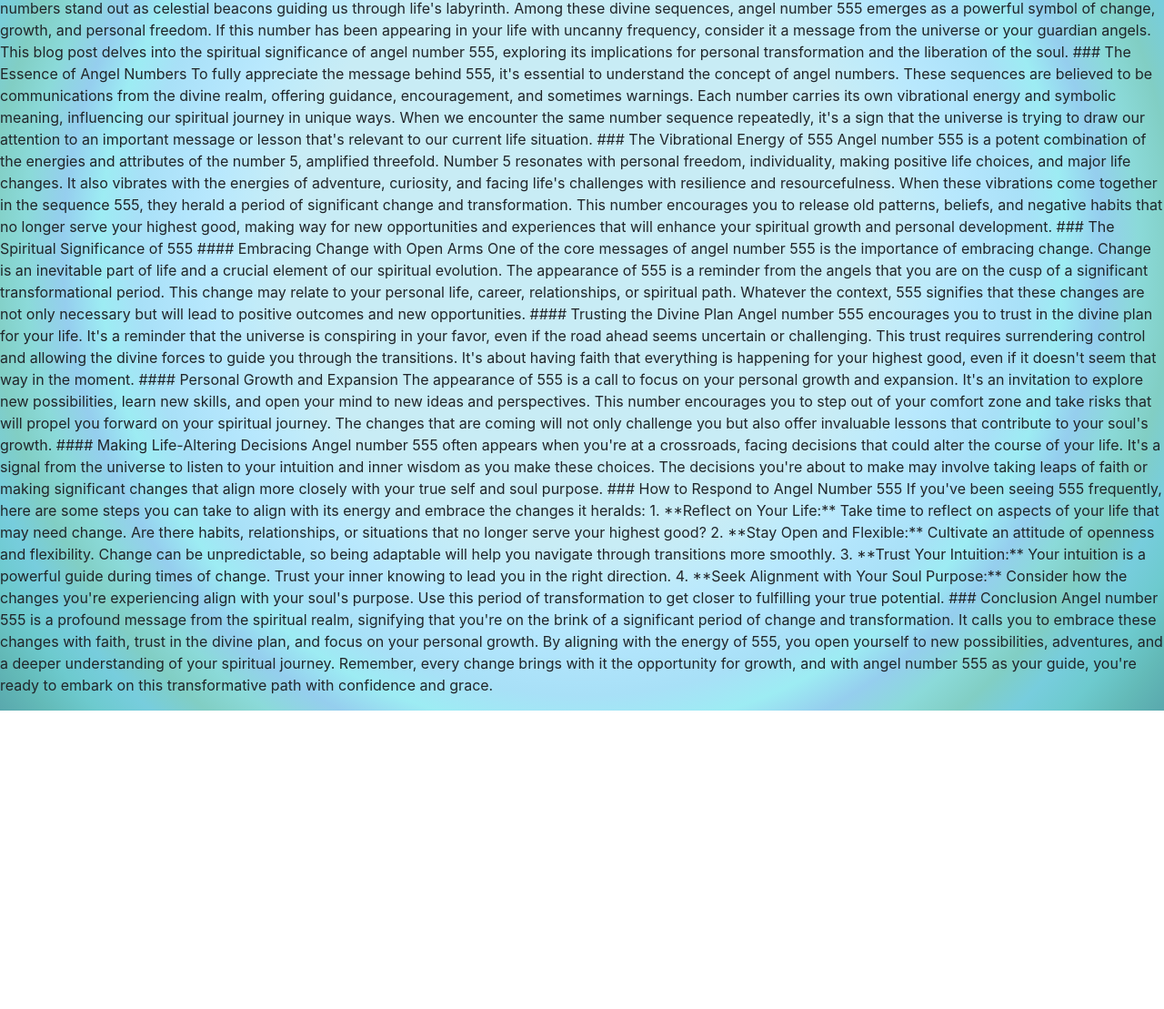
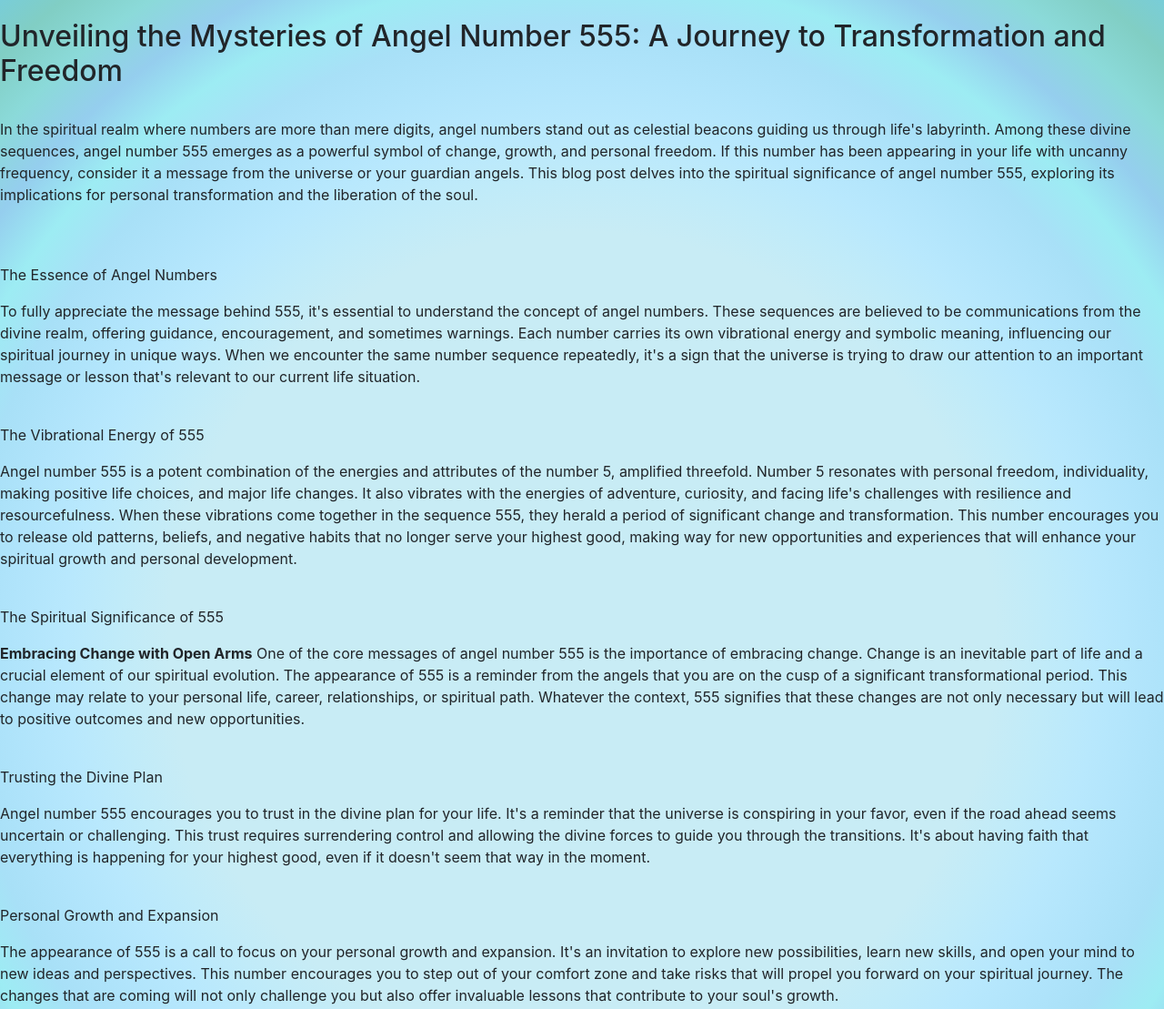
Before and after one commit to CosmosBlessings/website, a plain HTML site: page angelnumber/an555.html in a window 1280 px wide. Shown: the part 231-1340 px from the top of the page at 91% size. Before the commit the page ends 1012 px from the top, so only its background shows below. Drawn offline with nearby package versions, Linux system fonts and the light colour scheme.

Commit message:
Update an555.html

```diff
--- a/angelnumber/an555.html
+++ b/angelnumber/an555.html
@@ -64,51 +64,53 @@
   </nav>
 
 	<h1>555</h1>
-    <p>### Unveiling the Mysteries of Angel Number 555: A Journey to Transformation and Freedom
-
-        In the spiritual realm where numbers are more than mere digits, angel numbers stand out as celestial beacons guiding us through life's labyrinth. Among these divine sequences, angel number 555 emerges as a powerful symbol of change, growth, and personal freedom. If this number has been appearing in your life with uncanny frequency, consider it a message from the universe or your guardian angels. This blog post delves into the spiritual significance of angel number 555, exploring its implications for personal transformation and the liberation of the soul.
-
-        ### The Essence of Angel Numbers
-
-        To fully appreciate the message behind 555, it's essential to understand the concept of angel numbers. These sequences are believed to be communications from the divine realm, offering guidance, encouragement, and sometimes warnings. Each number carries its own vibrational energy and symbolic meaning, influencing our spiritual journey in unique ways. When we encounter the same number sequence repeatedly, it's a sign that the universe is trying to draw our attention to an important message or lesson that's relevant to our current life situation.
-
-        ### The Vibrational Energy of 555
-
+  <br><br>
+    <h2>Unveiling the Mysteries of Angel Number 555: A Journey to Transformation and Freedom </h2>
+<br>
+<p class="para">
+        In the spiritual realm where numbers are more than mere digits, angel numbers stand out as celestial beacons guiding us through life's labyrinth. Among these divine sequences, angel number 555 emerges as a powerful symbol of change, growth, and personal freedom. If this number has been appearing in your life with uncanny frequency, consider it a message from the universe or your guardian angels. This blog post delves into the spiritual significance of angel number 555, exploring its implications for personal transformation and the liberation of the soul.</p>
+        <br><br>
+        <p class="ph1">
+         The Essence of Angel Numbers
+      </p>
+      <p class="para">
+        To fully appreciate the message behind 555, it's essential to understand the concept of angel numbers. These sequences are believed to be communications from the divine realm, offering guidance, encouragement, and sometimes warnings. Each number carries its own vibrational energy and symbolic meaning, influencing our spiritual journey in unique ways. When we encounter the same number sequence repeatedly, it's a sign that the universe is trying to draw our attention to an important message or lesson that's relevant to our current life situation. </p>
+        <br>
+        <p class="ph2"> The Vibrational Energy of 555</p>
+        <p class="para">
         Angel number 555 is a potent combination of the energies and attributes of the number 5, amplified threefold. Number 5 resonates with personal freedom, individuality, making positive life choices, and major life changes. It also vibrates with the energies of adventure, curiosity, and facing life's challenges with resilience and resourcefulness.
 
-        When these vibrations come together in the sequence 555, they herald a period of significant change and transformation. This number encourages you to release old patterns, beliefs, and negative habits that no longer serve your highest good, making way for new opportunities and experiences that will enhance your spiritual growth and personal development.
+        When these vibrations come together in the sequence 555, they herald a period of significant change and transformation. This number encourages you to release old patterns, beliefs, and negative habits that no longer serve your highest good, making way for new opportunities and experiences that will enhance your spiritual growth and personal development.</p>
+        <br>
+        <p class="ph2">The Spiritual Significance of 555</p>
+        <p class="para">
+       <b>Embracing Change with Open Arms</b> One of the core messages of angel number 555 is the importance of embracing change. Change is an inevitable part of life and a crucial element of our spiritual evolution. The appearance of 555 is a reminder from the angels that you are on the cusp of a significant transformational period. This change may relate to your personal life, career, relationships, or spiritual path. Whatever the context, 555 signifies that these changes are not only necessary but will lead to positive outcomes and new opportunities.</p>
+        <br>
+       <p class="ph2"> Trusting the Divine Plan</p>
 
-        ### The Spiritual Significance of 555
+       <p class="para"> Angel number 555 encourages you to trust in the divine plan for your life. It's a reminder that the universe is conspiring in your favor, even if the road ahead seems uncertain or challenging. This trust requires surrendering control and allowing the divine forces to guide you through the transitions. It's about having faith that everything is happening for your highest good, even if it doesn't seem that way in the moment.</p>
+        <br>
+        <p class="ph2">Personal Growth and Expansion</p>
 
-        #### Embracing Change with Open Arms
+        <p class="para">The appearance of 555 is a call to focus on your personal growth and expansion. It's an invitation to explore new possibilities, learn new skills, and open your mind to new ideas and perspectives. This number encourages you to step out of your comfort zone and take risks that will propel you forward on your spiritual journey. The changes that are coming will not only challenge you but also offer invaluable lessons that contribute to your soul's growth.</p>
+        <br>
+        <p class="ph2">Making Life-Altering Decisions</p></p>
 
-        One of the core messages of angel number 555 is the importance of embracing change. Change is an inevitable part of life and a crucial element of our spiritual evolution. The appearance of 555 is a reminder from the angels that you are on the cusp of a significant transformational period. This change may relate to your personal life, career, relationships, or spiritual path. Whatever the context, 555 signifies that these changes are not only necessary but will lead to positive outcomes and new opportunities.
+        <p class="para">Angel number 555 often appears when you're at a crossroads, facing decisions that could alter the course of your life. It's a signal from the universe to listen to your intuition and inner wisdom as you make these choices. The decisions you're about to make may involve taking leaps of faith or making significant changes that align more closely with your true self and soul purpose.</p>
+        <br>
+        <p class="ph1">How to Respond to Angel Number 555</p>
 
-        #### Trusting the Divine Plan
+        <p class="para">If you've been seeing 555 frequently, here are some steps you can take to align with its energy and embrace the changes it heralds:
 
-        Angel number 555 encourages you to trust in the divine plan for your life. It's a reminder that the universe is conspiring in your favor, even if the road ahead seems uncertain or challenging. This trust requires surrendering control and allowing the divine forces to guide you through the transitions. It's about having faith that everything is happening for your highest good, even if it doesn't seem that way in the moment.
+        1. <b>Reflect on Your Life:</b> Take time to reflect on aspects of your life that may need change. Are there habits, relationships, or situations that no longer serve your highest good?
 
-        #### Personal Growth and Expansion
+        2. <b>Stay Open and Flexible:</b> Cultivate an attitude of openness and flexibility. Change can be unpredictable, so being adaptable will help you navigate through transitions more smoothly.
 
-        The appearance of 555 is a call to focus on your personal growth and expansion. It's an invitation to explore new possibilities, learn new skills, and open your mind to new ideas and perspectives. This number encourages you to step out of your comfort zone and take risks that will propel you forward on your spiritual journey. The changes that are coming will not only challenge you but also offer invaluable lessons that contribute to your soul's growth.
+        3. <b>Trust Your Intuition:</b> Your intuition is a powerful guide during times of change. Trust your inner knowing to lead you in the right direction.
 
-        #### Making Life-Altering Decisions
-
-        Angel number 555 often appears when you're at a crossroads, facing decisions that could alter the course of your life. It's a signal from the universe to listen to your intuition and inner wisdom as you make these choices. The decisions you're about to make may involve taking leaps of faith or making significant changes that align more closely with your true self and soul purpose.
-
-        ### How to Respond to Angel Number 555
-
-        If you've been seeing 555 frequently, here are some steps you can take to align with its energy and embrace the changes it heralds:
-
-        1. **Reflect on Your Life:** Take time to reflect on aspects of your life that may need change. Are there habits, relationships, or situations that no longer serve your highest good?
-
-        2. **Stay Open and Flexible:** Cultivate an attitude of openness and flexibility. Change can be unpredictable, so being adaptable will help you navigate through transitions more smoothly.
-
-        3. **Trust Your Intuition:** Your intuition is a powerful guide during times of change. Trust your inner knowing to lead you in the right direction.
-
-        4. **Seek Alignment with Your Soul Purpose:** Consider how the changes you're experiencing align with your soul's purpose. Use this period of transformation to get closer to fulfilling your true potential.
-
-        ### Conclusion
+        4. <b>Seek Alignment with Your Soul Purpose:</b> Consider how the changes you're experiencing align with your soul's purpose. Use this period of transformation to get closer to fulfilling your true potential.</p>
+        <br>
+        <p class="ph1">Conclusion</p>
 
         Angel number 555 is a profound message from the spiritual realm, signifying that you're on the brink of a significant period of change and transformation. It calls you to embrace these changes with faith, trust in the divine plan, and focus on your personal growth. By aligning with the energy of 555, you open yourself to new possibilities, adventures, and a deeper understanding of your spiritual journey. Remember, every change brings with it the opportunity for growth, and with angel number 555 as your guide, you're ready to embark on this transformative path with confidence and grace.</p>
 </body>
```
